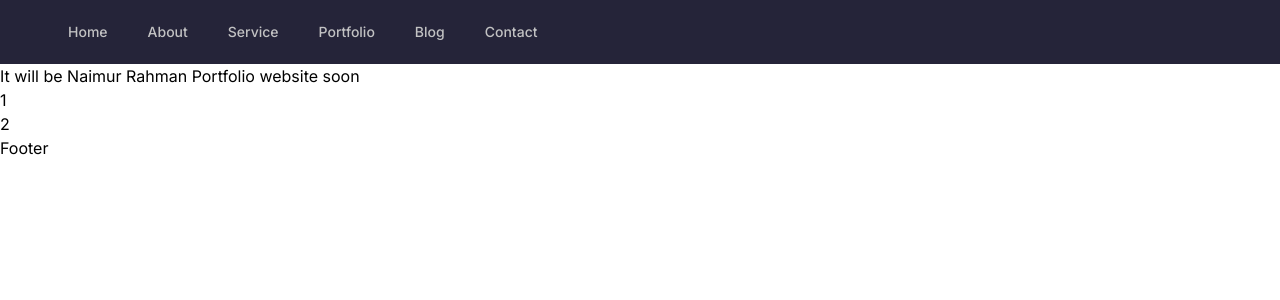
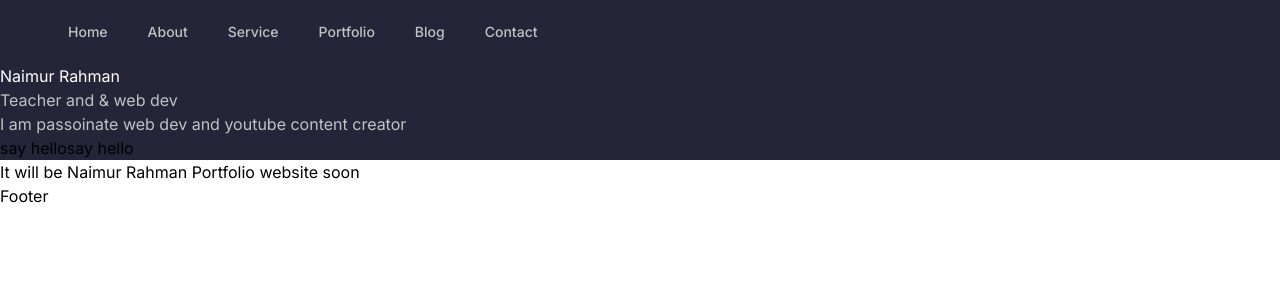
Before and after one commit to naimur202165/naimur-portfolio-nextjs, a Next.js app: page / in a window 1280 px wide. Shown: the top 300 px of the page. Built offline with nearby package versions, Linux system fonts and the light colour scheme.

Commit message:
working with the hero section

```diff
--- a/src/app/page.js
+++ b/src/app/page.js
@@ -6,8 +6,8 @@ export default function Home() {
   return (
     <>
       <Header />
+      <Hero />
       <Homes />
-      <Hero />
       <Footer />
     </>
   );
--- a/src/components/Hero/Hero.js
+++ b/src/components/Hero/Hero.js
@@ -1,11 +1,25 @@
+import { Button } from "@headlessui/react";
 import React from "react";
 
 export default function Hero() {
   return (
     <>
-      <div className="gird grid-cols-2 gap-4">
-        <div>1</div>
-        <div>2</div>
+      <div className="grid grid-rows-1 grid-flow-col gap-4 bg-dark-blue ">
+        <div>
+          <div>
+            <h2 className="text-white">Naimur Rahman</h2>
+            <h3 className="text-gray-text">Teacher and & web dev</h3>
+            <p className="text-gray-text">
+              I am passoinate web dev and youtube content creator
+            </p>
+          </div>
+          <div>
+            <button>say hello</button>
+            <button>say hello</button>
+          </div>
+        </div>
+
+        <div></div>
       </div>
     </>
   );
--- a/tailwind.config.js
+++ b/tailwind.config.js
@@ -3,17 +3,9 @@ module.exports = {
   content: ["./src/**/*.{html,js}"],
   theme: {
     colors: {
-      blue: "#1fb6ff",
-      purple: "#7e5bef",
-      pink: "#ff49db",
-      orange: "#ff7849",
-      green: "#13ce66",
-      yellow: "#ffc82c",
-      "gray-dark": "#273444",
-      gray: "#8492a6",
-      "gray-light": "#d3dce6",
       "dark-blue": "#252439",
       "gray-text": "#C2C2C3",
+      white: "#FFFFFF",
     },
     fontFamily: {
       sans: ["Graphik", "sans-serif"],
```
